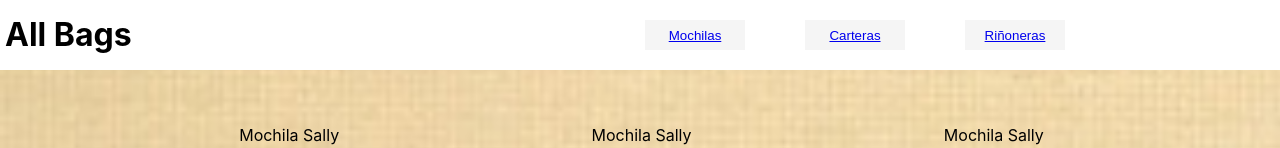
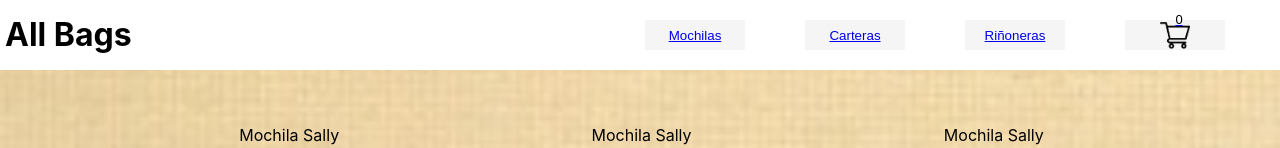
Before and after one commit to SolMoyano1/AllBags, a React (Create React App) app: page / in a window 1280 px wide. Shown: the top 148 px of the page. Built offline with nearby package versions, Linux system fonts and the light colour scheme.

Commit message:
version 5.5

```diff
--- a/src/componentes/CartWidget/CartWidget.css
+++ b/src/componentes/CartWidget/CartWidget.css
@@ -1,12 +1,14 @@
 .carritoImg{
-    width: 40px;
-    height: 40px;
-    margin: 10px 0px;
-
+    width: 30px;
+    height: 27px;
+    margin: -3px 0px;
 }
 
 .nroProductos{
-    margin-top: -47px;
-    margin-left: 50px;
+    margin-top: -190px;
+    margin-left: 8px;
+    text-decoration: none;
+    color: black;
+    font-size: 13px;
 
 }
--- a/src/componentes/CartWidget/CartWidget.js
+++ b/src/componentes/CartWidget/CartWidget.js
@@ -2,19 +2,36 @@ import Carrito from "../Multimedia/carrito-de-compras.png";
 import './CartWidget.css';
 
 //context
-import { useContext } from "react";
+import { useContext, useEffect, useState } from "react";
 import CartContext from "../../context/CartContext";
 
 
 
 const CartWidget=() => {
 
-    const {cartProducts} = useContext(CartContext);
+    const { cartItems } = useContext(CartContext);
+    // ver si el carrito esta abierto o no
+    const [cartOpen, setCartOpen] = useState(false);
+    // obtener la cantidad de productos que tenemos en el carrito
+    const [cantProductos, setCantProductos] = useState(0);
+    //productsLength setProductsLength
+
+    //actualizar la cantidad de productos
+    useEffect(() => {
+        setCantProductos(
+            cartItems?.reduce((previous, current) => previous + current.amount, 0)
+        );
+    }, [cartItems]);
+
+    // Obtener el precio total
+    const total = cartItems?.reduce(
+        (previous, current) => previous + current.amount * current.price,
+        0
+    );
 
 
-
-    console.log("cartProducts: ", cartProducts);
-
+    console.log("cantidad de productos agregados al carrito: ", cantProductos);
+/*
     return (
         <div>
             <img className="carritoImg" src={Carrito}></img>
@@ -24,7 +41,67 @@ const CartWidget=() => {
         </div>
 
     )
+*/
+
+    return (
+        <div>
+
+            <img className="carritoImg" src={Carrito}></img>
+
+            <div onClick={() => setCartOpen(!cartOpen)}>
+
+                <div>
+
+                    {!cartOpen ? (
+                        <svg>
+                            <img className="carritoImg" src={Carrito}></img>
+                        </svg>
+                    ) : (
+                        <svg>
+
+                        </svg>
+                    )}
+
+                </div>
+
+                {!cartOpen && (
+                    //numero de productos mostrado al lado del carrito
+                    <div className="nroProductos">{cantProductos}</div>
+                )}
+            </div>
+
+            {cartItems && cartOpen && (
+                <div>
+
+                  <h2>Tu carrito</h2>
+
+                  {cartItems.length === 0 ? (
+                      <p>Tu carrito esta vacio</p>
+                    ) : (
+
+                        <div>
+                            {cartItems.map((item, i) => (
+                                <Carrito key={i} item={item} />
+                            ))}
+                        </div>
+                    )}
+                    <h2>Total: ${total}</h2>
+
+                </div>
+            )}
+
+        </div>
+      );
 
 }
 
 export default CartWidget;
+
+/*import { ItemCart } from "../ItemCart";
+
+const Cart = () => {
+
+
+};
+
+export default Cart;*/
--- a/src/componentes/NavBar/NavBar.js
+++ b/src/componentes/NavBar/NavBar.js
@@ -31,7 +31,10 @@ function NavBar(props){
                         <Link to={'/Rinioneras'}>Riñoneras</Link>
                     </button>
 
-                    <Link to={'/Carrito'}></Link>
+                    <button className="botones" size="small">
+                        <Link to={'/Carrito'}><CartWidget/></Link>
+                    </button>
+
 
 
                 </ul>
```
Also changed, not shown: src/componentes/Multimedia/carrito-de-compras.png.
